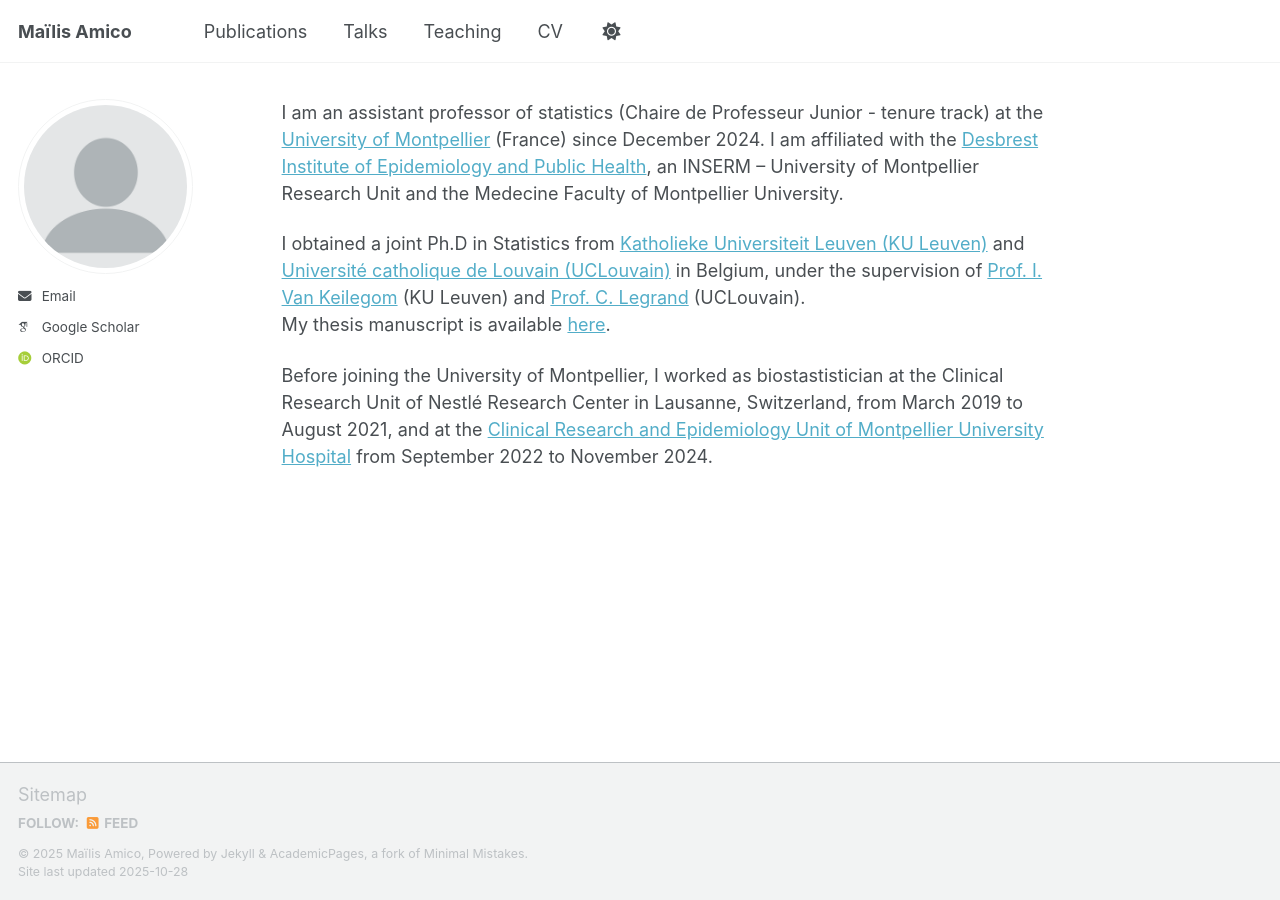
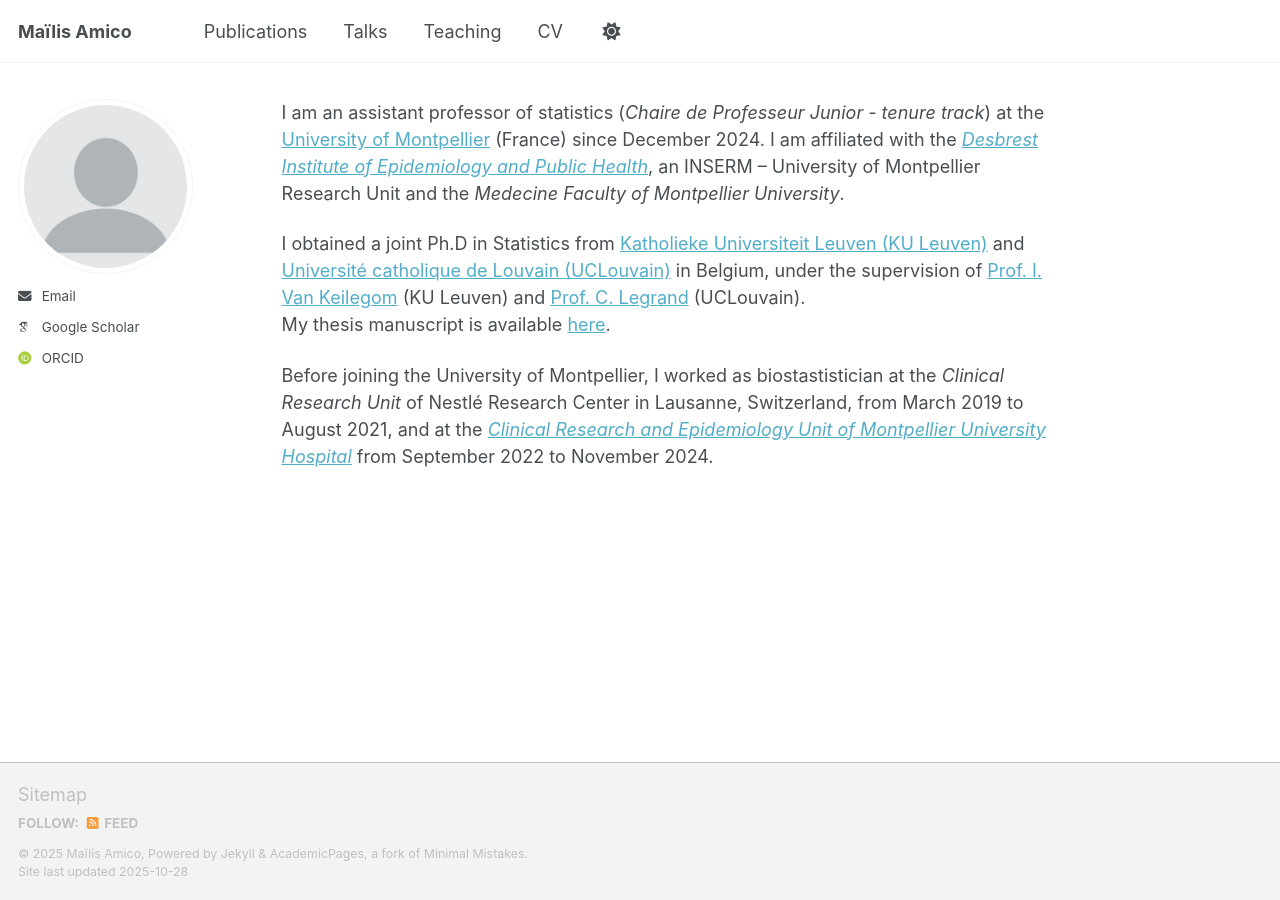
Before and after one commit to maamico/maamico.github.io, a Jekyll site: the page built from _pages/about.md, in a window 1280 px wide. Built offline with Jekyll 4.4.1, drawn with Linux system fonts in a browser that asks for light colours; some web fonts are replaced; a script that is not in the unit is left out.

```diff
--- a/_pages/about.md
+++ b/_pages/about.md
@@ -6,9 +6,9 @@ redirect_from:
   - /about.html
 ---
 
-I am an assistant professor of statistics (Chaire de Professeur Junior - tenure track) at the [University of Montpellier](https://www.umontpellier.fr/en/) (France) since December 2024. I am affiliated with the [Desbrest Institute of Epidemiology and Public Health](https://idesp.umontpellier.fr/en/accueil-english/), an INSERM – University of Montpellier Research Unit and the Medecine Faculty of Montpellier University.
+I am an assistant professor of statistics (*Chaire de Professeur Junior - tenure track*) at the [University of Montpellier](https://www.umontpellier.fr/en/) (France) since December 2024. I am affiliated with the *[Desbrest Institute of Epidemiology and Public Health](https://idesp.umontpellier.fr/en/accueil-english/)*, an INSERM – University of Montpellier Research Unit and the *Medecine Faculty of Montpellier University*.
 
 I obtained a joint Ph.D in Statistics from [Katholieke Universiteit Leuven (KU Leuven)](https://feb.kuleuven.be/research/decision-sciences-and-information-management/orstat/orstat) and [Université catholique de Louvain (UCLouvain)](https://www.uclouvain.be/en/research-institutes/lidam/isba) in Belgium, under the supervision of [Prof. I. Van Keilegom](https://www.kuleuven.be/wieiswie/en/person/00062045) (KU Leuven) and [Prof. C. Legrand](https://perso.uclouvain.be/catherine.legrand/) (UCLouvain).
 My thesis manuscript is available [here](https://dial.uclouvain.be/pr/boreal/fr/object/boreal%3A208410/datastream/PDF_01/view).
 
-Before joining the University of Montpellier, I worked as biostastistician at the Clinical Research Unit of Nestlé Research Center in Lausanne, Switzerland, from March 2019 to August 2021, and at the [Clinical Research and Epidemiology Unit of Montpellier University Hospital](https://www.chu-montpellier.fr/fr/recherche-et-innovation/notre-organisation/structures-support/unite-de-recherche-clinique-et-epidemiologie-urce) from September 2022 to November 2024.
+Before joining the University of Montpellier, I worked as biostastistician at the *Clinical Research Unit* of Nestlé Research Center in Lausanne, Switzerland, from March 2019 to August 2021, and at the *[Clinical Research and Epidemiology Unit of Montpellier University Hospital](https://www.chu-montpellier.fr/fr/recherche-et-innovation/notre-organisation/structures-support/unite-de-recherche-clinique-et-epidemiologie-urce)* from September 2022 to November 2024.
```
